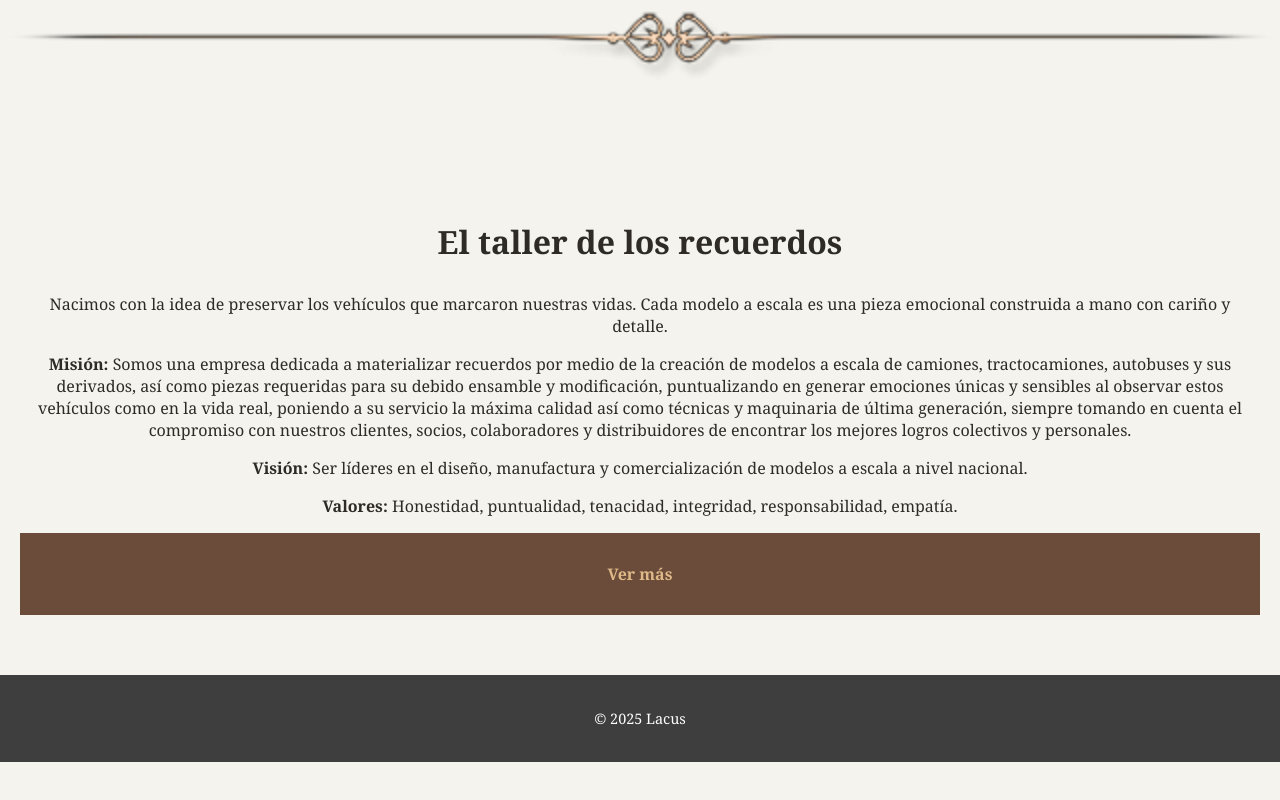
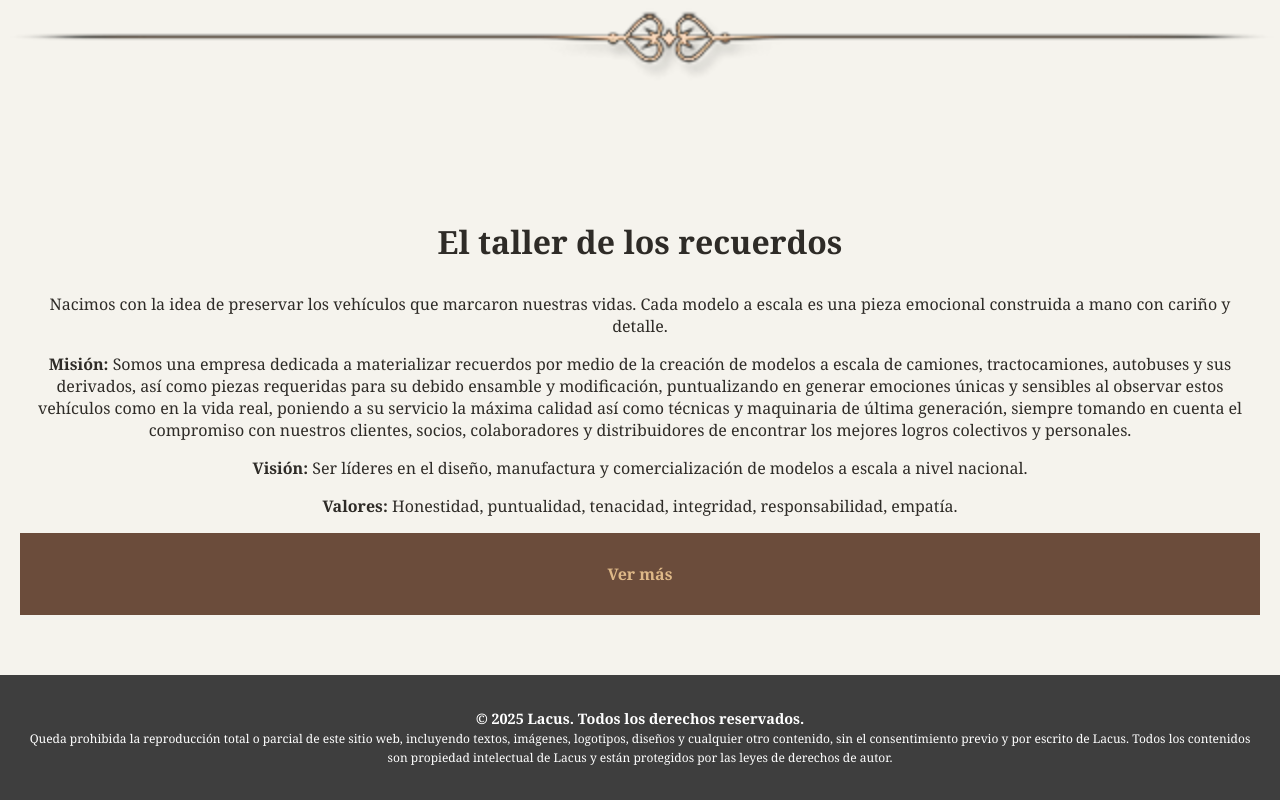
Before and after one commit to LUCOTTON/Lacus.web, a plain HTML site: page index.html in a window 1280 px wide. Shown: the part 3590-4390 px from the top of the page. Before the commit the page ends 4352 px from the top, so only its background shows below. Drawn offline with Linux system fonts and the light colour scheme.

Commit message:
Update index.html

```diff
--- a/index.html
+++ b/index.html
@@ -93,7 +93,8 @@
   </section>
 
   <footer>
-    <p>&copy; 2025 Lacus</p>
+    <p><strong>© 2025 Lacus. Todos los derechos reservados.</strong>
+<br><small>Queda prohibida la reproducción total o parcial de este sitio web, incluyendo textos, imágenes, logotipos, diseños y cualquier otro contenido, sin el consentimiento previo y por escrito de Lacus. Todos los contenidos son propiedad intelectual de Lacus y están protegidos por las leyes de derechos de autor.</small></br></p>
   </footer>
 </body>
 </html>
```
